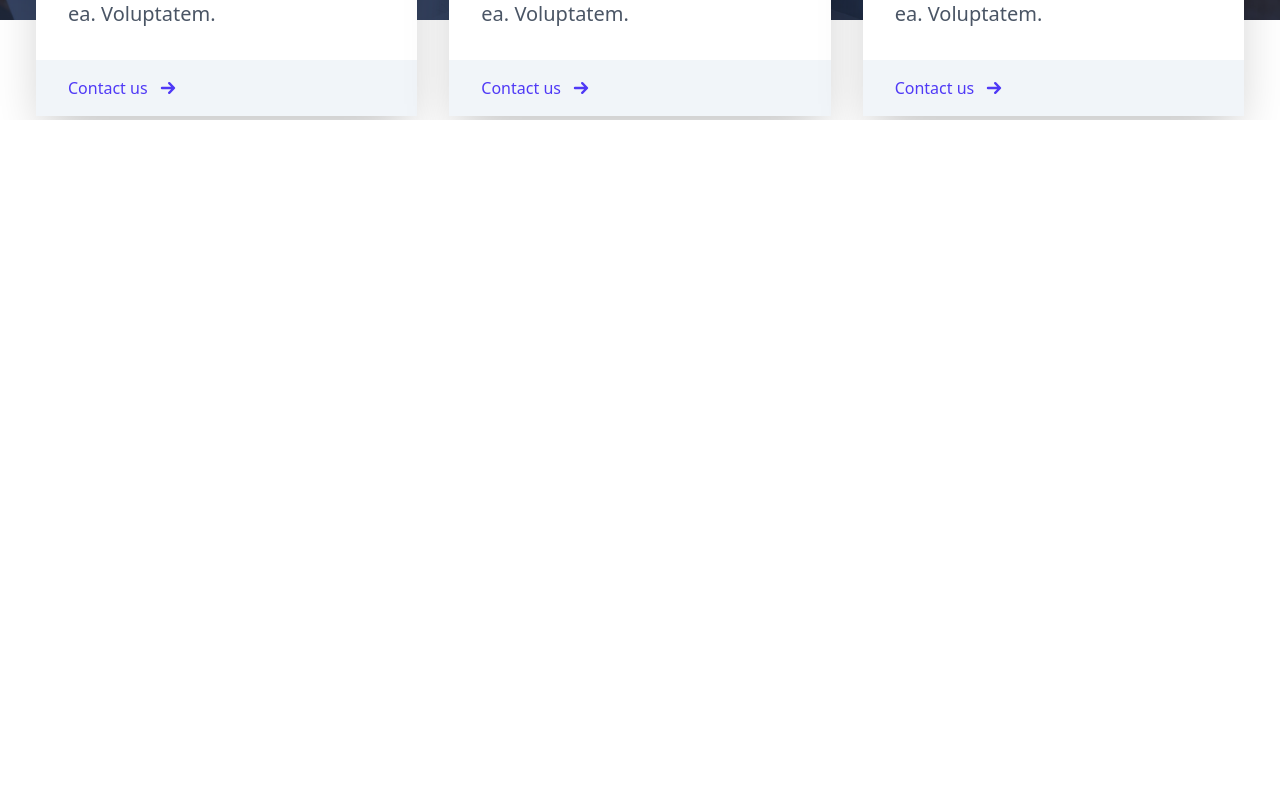
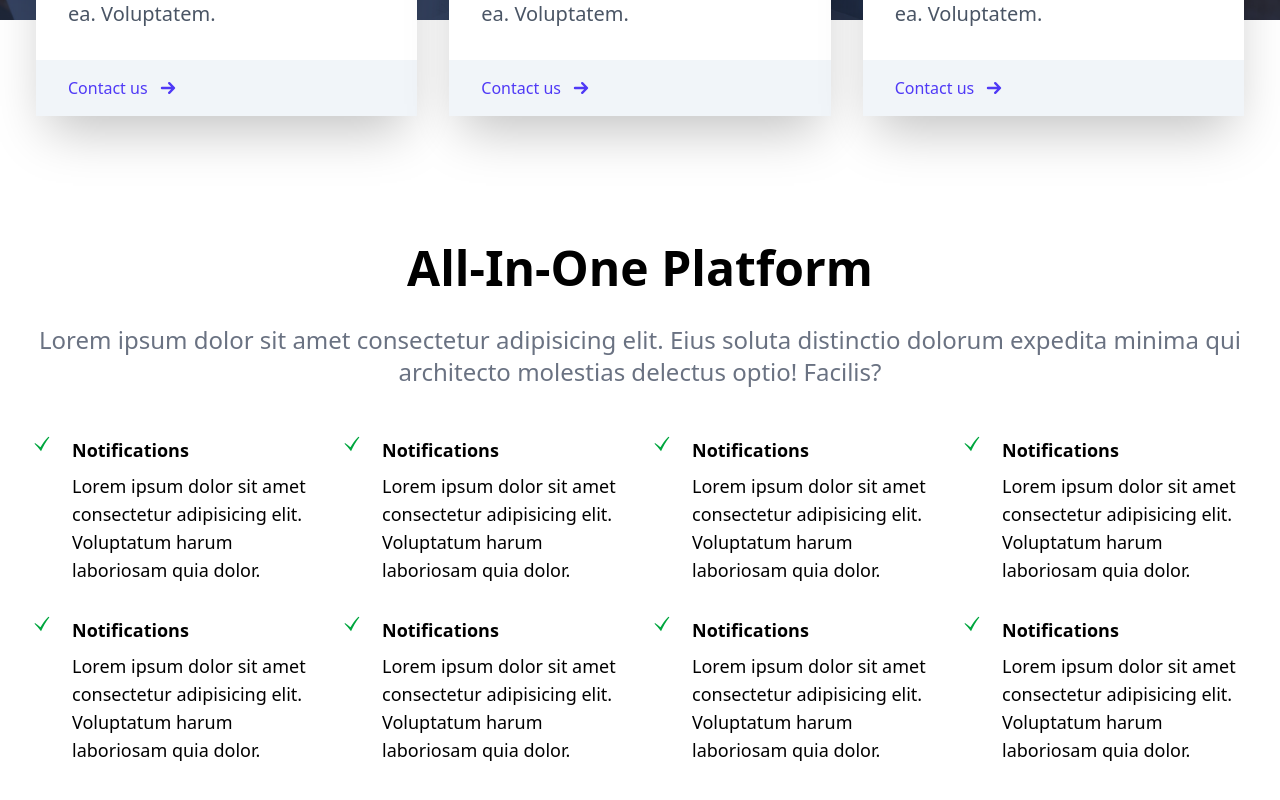
Before and after one commit to mohammad-reza99/nexa, a React (Vite) app: page / in a window 1280 px wide. Shown: the part 1788-2588 px from the top of the page. Before the commit the page ends 1908 px from the top, so only its background shows below. Built offline with nearby package versions, Linux system fonts and the light colour scheme.

Commit message:
feat: add AllInOne component and integrate it into App; adjust Support component layout

```diff
--- a/src/App.jsx
+++ b/src/App.jsx
@@ -4,6 +4,7 @@
 import Hero from "./assets/components/Hero";
 import Show from "./assets/components/Show";
 import Support from "./assets/components/Support";
+import AllInOne from "./assets/components/AllInOne";
 
 function App() {
   const [count, setCount] = useState(0);
@@ -14,6 +15,7 @@
       <Hero />
       <Show />
       <Support />
+      <AllInOne />
     </>
   );
 }
--- /dev/null
+++ b/src/assets/components/AllInOne.jsx
@@ -0,0 +1,125 @@
+import React from "react";
+import { GiCheckMark } from "react-icons/gi";
+
+const AllInOne = () => {
+  return (
+    <div className="w-full my-32">
+      <div className="max-w-[1240px] mx-auto px-2">
+        <h2 className="text-5xl font-bold text-center">All-In-One Platform</h2>
+        <p className="text-2xl py-8 text-gray-500 text-center">
+          Lorem ipsum dolor sit amet consectetur adipisicing elit. Eius soluta
+          distinctio dolorum expedita minima qui architecto molestias delectus
+          optio! Facilis?
+        </p>
+        <div className="grid sm:grid-cols-2 lg:grid-cols-4 gap-4 pt-4">
+          <div className="flex">
+            <div>
+              <GiCheckMark className="w-7 mr-4 text-green-600" />
+            </div>
+
+            <div className="">
+              <h3 className="font-bold text-lg">Notifications</h3>
+              <p className="text-lg pt-2 pb-4">
+                Lorem ipsum dolor sit amet consectetur adipisicing elit.
+                Voluptatum harum laboriosam quia dolor.
+              </p>
+            </div>
+          </div>
+          <div className="flex">
+            <div>
+              <GiCheckMark className="w-7 mr-4 text-green-600" />
+            </div>
+
+            <div className="">
+              <h3 className="font-bold text-lg">Notifications</h3>
+              <p className="text-lg pt-2 pb-4">
+                Lorem ipsum dolor sit amet consectetur adipisicing elit.
+                Voluptatum harum laboriosam quia dolor.
+              </p>
+            </div>
+          </div>
+          <div className="flex">
+            <div>
+              <GiCheckMark className="w-7 mr-4 text-green-600" />
+            </div>
+
+            <div className="">
+              <h3 className="font-bold text-lg">Notifications</h3>
+              <p className="text-lg pt-2 pb-4">
+                Lorem ipsum dolor sit amet consectetur adipisicing elit.
+                Voluptatum harum laboriosam quia dolor.
+              </p>
+            </div>
+          </div>
+          <div className="flex">
+            <div>
+              <GiCheckMark className="w-7 mr-4 text-green-600" />
+            </div>
+
+            <div className="">
+              <h3 className="font-bold text-lg">Notifications</h3>
+              <p className="text-lg pt-2 pb-4">
+                Lorem ipsum dolor sit amet consectetur adipisicing elit.
+                Voluptatum harum laboriosam quia dolor.
+              </p>
+            </div>
+          </div>
+          <div className="flex">
+            <div>
+              <GiCheckMark className="w-7 mr-4 text-green-600" />
+            </div>
+
+            <div className="">
+              <h3 className="font-bold text-lg">Notifications</h3>
+              <p className="text-lg pt-2 pb-4">
+                Lorem ipsum dolor sit amet consectetur adipisicing elit.
+                Voluptatum harum laboriosam quia dolor.
+              </p>
+            </div>
+          </div>
+          <div className="flex">
+            <div>
+              <GiCheckMark className="w-7 mr-4 text-green-600" />
+            </div>
+
+            <div className="">
+              <h3 className="font-bold text-lg">Notifications</h3>
+              <p className="text-lg pt-2 pb-4">
+                Lorem ipsum dolor sit amet consectetur adipisicing elit.
+                Voluptatum harum laboriosam quia dolor.
+              </p>
+            </div>
+          </div>
+          <div className="flex">
+            <div>
+              <GiCheckMark className="w-7 mr-4 text-green-600" />
+            </div>
+
+            <div className="">
+              <h3 className="font-bold text-lg">Notifications</h3>
+              <p className="text-lg pt-2 pb-4">
+                Lorem ipsum dolor sit amet consectetur adipisicing elit.
+                Voluptatum harum laboriosam quia dolor.
+              </p>
+            </div>
+          </div>
+          <div className="flex">
+            <div>
+              <GiCheckMark className="w-7 mr-4 text-green-600" />
+            </div>
+
+            <div className="">
+              <h3 className="font-bold text-lg">Notifications</h3>
+              <p className="text-lg pt-2 pb-4">
+                Lorem ipsum dolor sit amet consectetur adipisicing elit.
+                Voluptatum harum laboriosam quia dolor.
+              </p>
+            </div>
+          </div>
+        </div>
+      </div>
+    </div>
+  );
+};
+
+export default AllInOne;
--- a/src/assets/components/Support.jsx
+++ b/src/assets/components/Support.jsx
@@ -7,7 +7,7 @@
 
 const Support = () => {
   return (
-    <div className=" w-full h-screen mt-24 ">
+    <div className=" w-full  mt-24 ">
       <div className=" w-full h-[700px] bg-gray-900/90 absolute">
         <img
           className="w-full h-full object-cover mix-blend-overlay"
```
